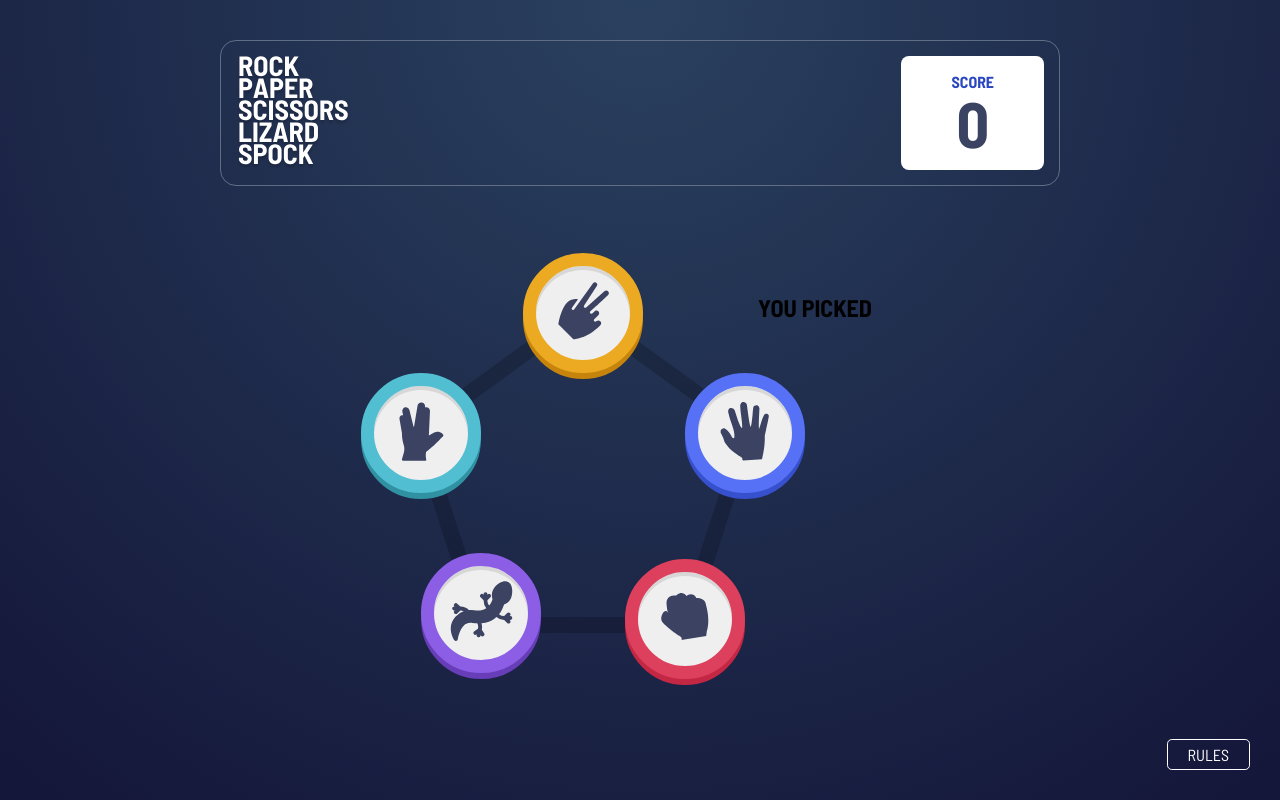
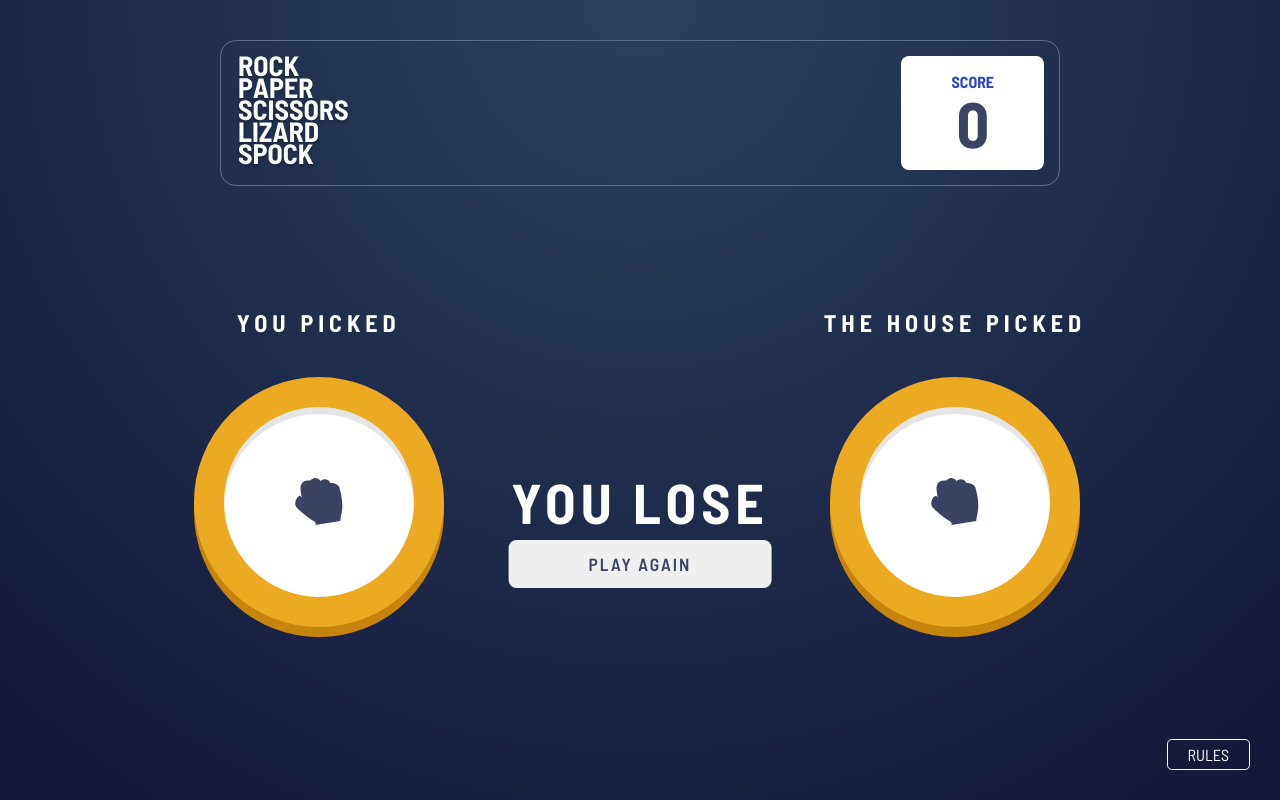
Before and after one commit to FESOO1/Rock-paper-game, a plain HTML site: page index.html in a window 1280 px wide. Drawn offline with Linux system fonts and the light colour scheme.

Commit message:
Working on it.

```diff
--- a/index.html
+++ b/index.html
@@ -46,9 +46,19 @@
           <div class="main-middle-outcome-picked-inner">
             <h2 class="main-middle-outcome-picked-inner-text">YOU PICKED</h2>
             <div class="main-middle-outcome-picked-inner-itself">
-
+              <svg class="main-middle-outcome-picked-inner-itself-svg" xmlns="http://www.w3.org/2000/svg" width="48" height="48"><path fill="#3B4262" d="M45.06 12.22c-.642-8.096-9.734-7.269-9.734-7.269-3.837-6.765-9.832-1.865-9.832-1.865-4.606-6.63-10.38-.486-10.38-.486-9.957-1.074-9.571 7.066-9.571 7.066-.234 2.588 1.403 10.593 1.403 10.593-1.477-4.614-4.68-.784-4.68-.784-3.94 6.078-.975 9.405-.975 9.405 5.33 6.246 16.688 13.743 16.688 13.743 4.113 2.356 2.373 4.457 2.373 4.457l24.876-4.11.571-4.718c3.782-11.436-.739-26.032-.739-26.032z"/></svg>
             </div>
           </div>
+          <div class="main-middle-outcome-picked-inner">
+            <h2 class="main-middle-outcome-picked-inner-text">THE HOUSE PICKED</h2>
+            <div class="main-middle-outcome-picked-inner-itself">
+              <svg class="main-middle-outcome-picked-inner-itself-svg" xmlns="http://www.w3.org/2000/svg" width="48" height="48"><path fill="#3B4262" d="M45.06 12.22c-.642-8.096-9.734-7.269-9.734-7.269-3.837-6.765-9.832-1.865-9.832-1.865-4.606-6.63-10.38-.486-10.38-.486-9.957-1.074-9.571 7.066-9.571 7.066-.234 2.588 1.403 10.593 1.403 10.593-1.477-4.614-4.68-.784-4.68-.784-3.94 6.078-.975 9.405-.975 9.405 5.33 6.246 16.688 13.743 16.688 13.743 4.113 2.356 2.373 4.457 2.373 4.457l24.876-4.11.571-4.718c3.782-11.436-.739-26.032-.739-26.032z"/></svg>
+            </div>
+          </div>
+        </div>
+        <div class="main-middle-outcome-main">
+          <h2 class="main-middle-outcome-main-text">YOU LOSE</h2>
+          <button type="button" class="main-middle-outcome-main-button">PLAY AGAIN</button>
         </div>
       </div>
     </div>
--- a/styles.css
+++ b/styles.css
@@ -85,8 +85,8 @@ main {
 /* MAIN MIDDLE PICKING */
 
 .main-middle-picking {
-    display: flex;
-   /*  display: none; */
+    /* display: flex; */
+    display: none;
     flex-direction: column;
     align-items: center;
     background: url(./images/bg-pentagon.svg) no-repeat;
@@ -103,74 +103,75 @@ main {
 /* MAIN MIDDLE PICKING BUTTON */
 
 .main-middle-picking-button {
-    width: 120px;
-    height: 120px;
+    width: 140px;
+    height: 140px;
     border-radius: 5rem;
     box-shadow: inset 0 4px 0 rgba(0,0,0,0.1);
+    background-color: white;
 }
 
 /* SCISSORS */
 
 .main-middle-picking-button-scissors {
-    transform: translateY(-40px);
+    transform: translateY(-60px);
     border: 13px solid hsl(40, 84%, 53%);
     filter: drop-shadow(0 6px 0 hsl(39, 89%, 41%));
 }
 
 .main-middle-picking-button-scissors:active {
-    transform: translateY(-34px);
+    transform: translateY(-54px);
     filter: drop-shadow(0 0 0 hsl(39, 89%, 41%));
 }
 
 /* SPOCK */
 
 .main-middle-picking-button-spock {
-    transform: translateX(-100px) translateY(-40px);
+    transform: translateX(-100px) translateY(-70px);
     border: 13px solid hsl(189, 58%, 57%);
     filter: drop-shadow(0 6px 0 hsl(189, 55%, 41%));
 }
 
 .main-middle-picking-button-spock:active {
-    transform: translateX(-100px) translateY(-34px);
+    transform: translateX(-100px) translateY(-64px);
     filter: drop-shadow(0 0 0 hsl(189, 55%, 41%));
 }
 
 /* PAPER */
 
 .main-middle-picking-button-paper {
-    transform: translateX(100px) translateY(-40px);
+    transform: translateX(100px) translateY(-70px);
     border: 13px solid hsl(230, 89%, 65%);
     filter: drop-shadow(0 6px 0 hsl(230, 60%, 51%));
 }
 
 .main-middle-picking-button-paper:active {
-    transform: translateX(100px) translateY(-34px);
+    transform: translateX(100px) translateY(-64px);
     filter: drop-shadow(0 0 0 hsl(230, 60%, 51%));
 }
 
 /* LIZARD */
 
 .main-middle-picking-button-lizard {
-    transform: translateX(-40px) translateY(20px);
+    transform: translateX(-40px) translateY(-30px);
     border: 13px solid hsl(261, 72%, 63%);
     filter: drop-shadow(0 6px 0 hsl(261, 50%, 48%));
 }
 
 .main-middle-picking-button-lizard:active {
-    transform: translateX(-40px) translateY(26px);
+    transform: translateX(-40px) translateY(-24px);
     filter: drop-shadow(0 0 0 hsl(261, 50%, 48%));
 }
 
 /* ROCK */
 
 .main-middle-picking-button-rock {
-    transform: translateX(40px) translateY(20px);
+    transform: translateX(40px) translateY(-30px);
     border: 13px solid hsl(349, 70%, 56%);
     filter: drop-shadow(0 6px 0 hsl(349, 67%, 46%));
 }
 
 .main-middle-picking-button-rock:active {
-    transform: translateX(40px) translateY(26px);
+    transform: translateX(40px) translateY(-24px);
     filter: drop-shadow(0 0 0 hsl(349, 67%, 46%));
 }
 
@@ -179,7 +180,72 @@ main {
 .main-middle-outcome {
     display: flex;
     flex-direction: column;
+    align-items: center;
     row-gap: 20px;
+    position: relative;
+}
+
+/* MAIN MIDDLE OUTCOME MAIN */
+
+.main-middle-outcome-main {
+    position: absolute;
+    top: 50%;
+    left: 50%;
+    transform: translateX(-50%);
+    display: flex;
+    flex-direction: column;
+    align-items: center;
+    row-gap: 5px;
+}
+
+.main-middle-outcome-main-text {
+    color: white;
+    font-size: 3.5rem;
+    letter-spacing: 5px;
+}
+
+.main-middle-outcome-main-button {
+    font-size: 1.1rem;
+    padding: 13px 80px;
+    border-radius: 0.5rem;
+    border: 0;
+    color: hsl(229, 25%, 31%);
+    font-weight: 600;
+    letter-spacing: 2px;
+    cursor: pointer;
+}
+
+/* MAIN MIDDLE OUTCOME PICKED */
+
+.main-middle-outcome-picked {
+    display: flex;
+    align-items: center;
+    column-gap: 380px;
+}
+
+.main-middle-outcome-picked-inner {
+    display: flex;
+    flex-direction: column;
+    align-items: center;
+    row-gap: 40px;
+}
+
+.main-middle-outcome-picked-inner-text {
+    color: white;
+    letter-spacing: 5px;
+}
+
+.main-middle-outcome-picked-inner-itself {
+    display: flex;
+    justify-content: center;
+    align-items: center;
+    width: 250px;
+    height: 250px;
+    border-radius: 10rem;
+    box-shadow: inset 0 7px 0 rgba(0,0,0,0.1);
+    border: 30px solid hsl(40, 84%, 53%);
+    filter: drop-shadow(0 10px 0 hsl(39, 89%, 41%));
+    background-color: white;
 }
 
 /*
```
